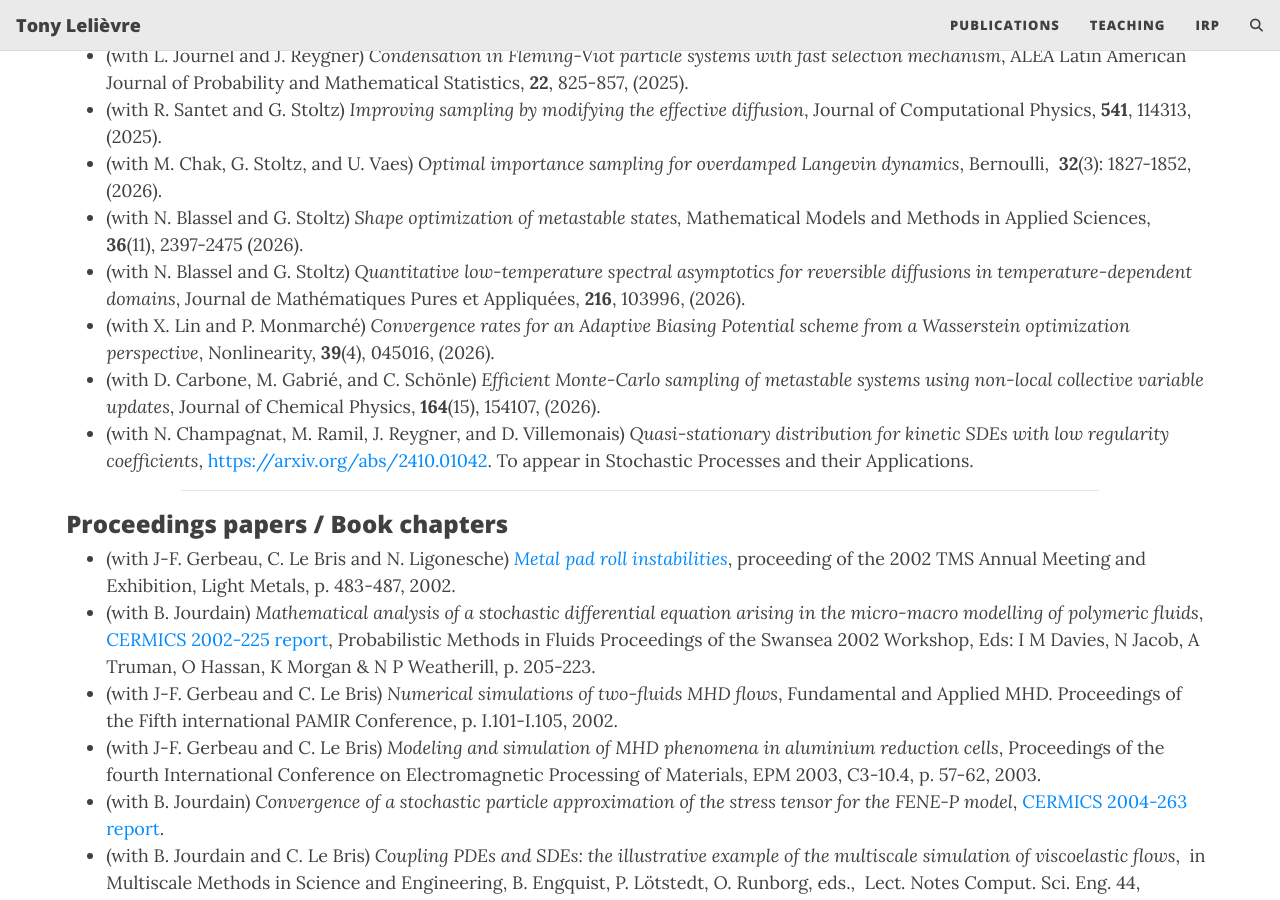
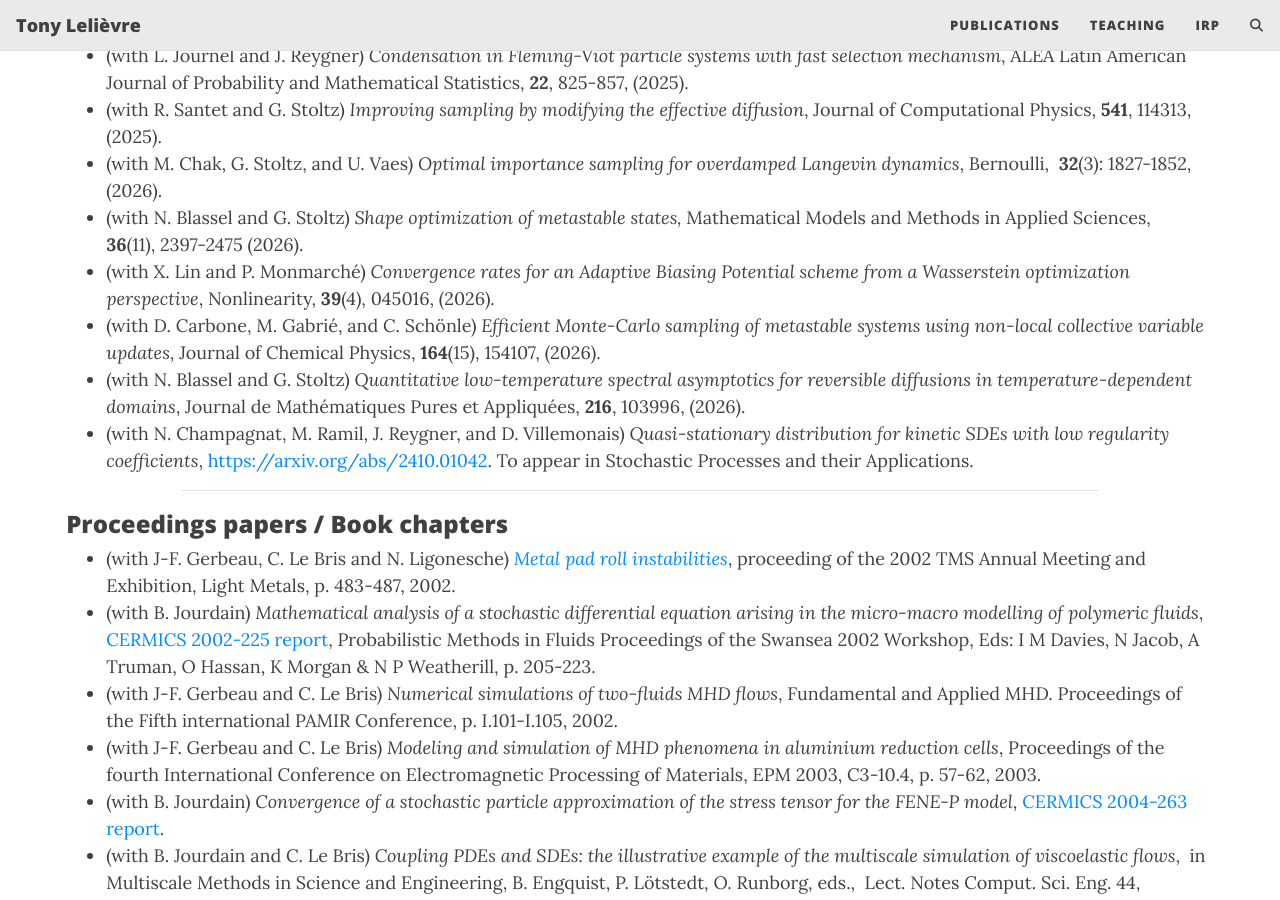
Before and after one commit to Tony-Lelievre/Tony-Lelievre.github.io, a Jekyll site: the page built from publications.md, in a window 1280 px wide and 900 px high, scrolled down 7320 px. Built offline with Jekyll 4.4.1, drawn with Linux system fonts in a browser that asks for light colours; comment, search, counter and statistics services are not loaded; our own code applies the rules of GitHub Pages for plain Markdown files.

```diff
--- a/publications.md
+++ b/publications.md
@@ -155,9 +155,9 @@ Numerical Mathematics and Scientific Computation, Oxford University Press, 2006.
  	<li>(with R. Santet and G. Stoltz) <i>Improving sampling by modifying the effective diffusion</i>, Journal of Computational Physics, <strong><span class="anchor-text-container"><span class="anchor-text">541</span></span></strong>, 114313, (2025).</li>
  	<li>(with M. Chak, G. Stoltz, and U. Vaes) <i>Optimal importance sampling for overdamped Langevin dynamics</i>, Bernoulli,  <strong>32</strong>(3): 1827-1852, (2026).</li>
   <li>(with N. Blassel and G. Stoltz) <i>Shape optimization of metastable states,</i> Mathematical Models and Methods in Applied Sciences, <strong>36</strong>(11), 2397-2475 (2026).</li>
-	<li>(with N. Blassel and G. Stoltz) <i>Quantitative low-temperature spectral asymptotics for reversible diffusions in temperature-dependent domains</i>, Journal de Mathématiques Pures et Appliquées, <strong>216</strong>, 103996, (2026).</li>
  	<li>(with X. Lin and P. Monmarché) <i>Convergence rates for an Adaptive Biasing Potential scheme from a Wasserstein optimization perspective</i>, Nonlinearity, <strong>39</strong>(4), 045016, (2026).</li>
  	<li>(with D. Carbone, M. Gabrié, and C. Schönle) <em>Efficient Monte-Carlo sampling of metastable systems using non-local collective variable updates</em>, Journal of Chemical Physics, <strong>164</strong>(15), 154107, (2026).</li>
+	<li>(with N. Blassel and G. Stoltz) <i>Quantitative low-temperature spectral asymptotics for reversible diffusions in temperature-dependent domains</i>, Journal de Mathématiques Pures et Appliquées, <strong>216</strong>, 103996, (2026).</li>
   <li>(with N. Champagnat, M. Ramil, J. Reygner, and D. Villemonais) <i>Quasi-stationary distribution for kinetic SDEs with low regularity coefficients</i>, <a href="https://arxiv.org/abs/2410.01042">https://arxiv.org/abs/2410.01042</a>. To appear in Stochastic Processes and their Applications.</li>
 </ul>
 
```
